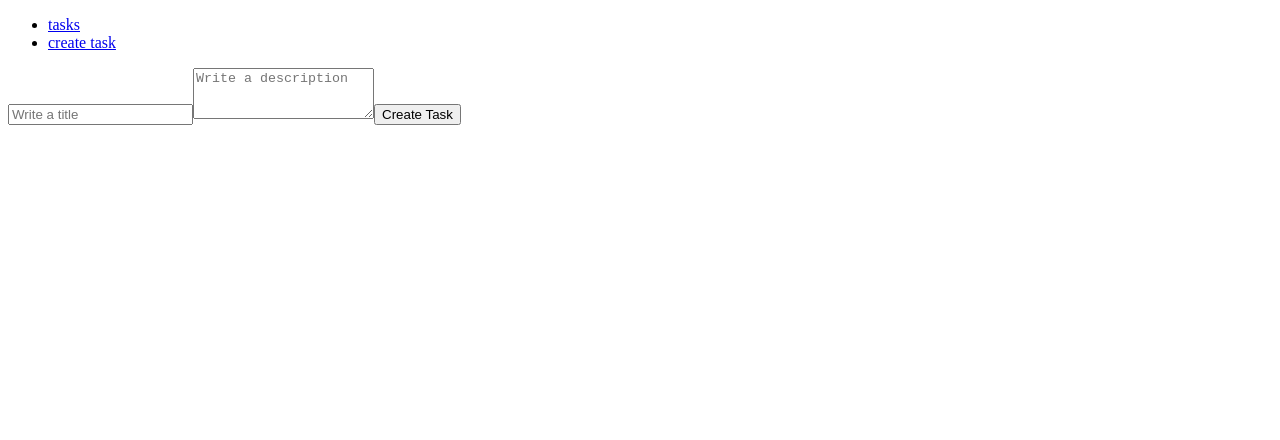
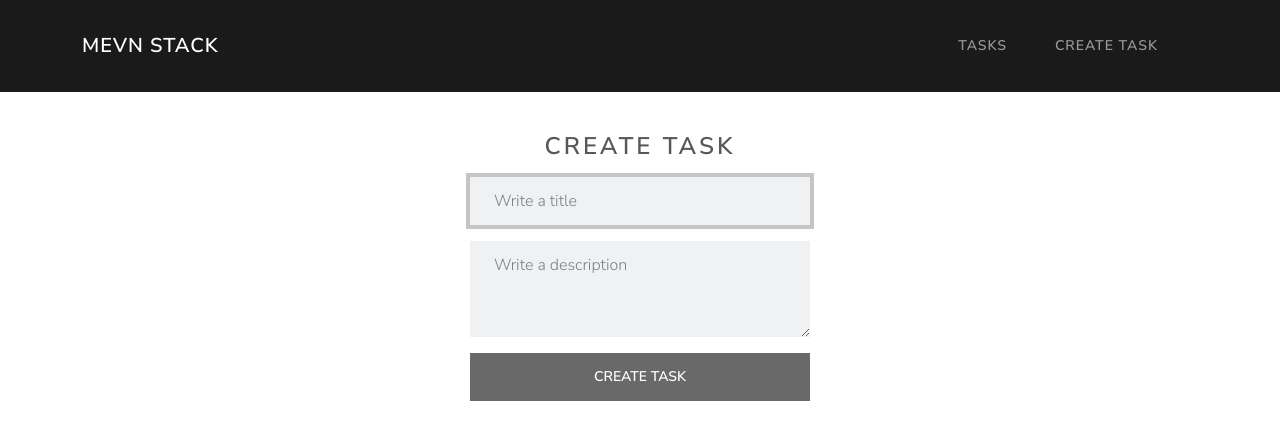
Before and after one commit to Anibal-Alpizar/MEVN-typescript, a Vue app: page /tasks/new in a window 1280 px wide. Shown: the top 440 px of the page. Built offline with nearby package versions, Linux system fonts and the light colour scheme.

Commit message:
feat: Update dependencies and add Bootswatch for improved styling

```diff
--- a/package.json
+++ b/package.json
@@ -11,6 +11,7 @@
   },
   "dependencies": {
     "axios": "^1.6.8",
+    "bootswatch": "^5.3.3",
     "vue": "^3.4.22",
     "vue-router": "^4.0.13"
   },
--- a/src/App.vue
+++ b/src/App.vue
@@ -1,10 +1,12 @@
 <script setup lang="ts">
-import Navbar from './components/Navbar.vue';
+import Navbar from "./components/Navbar.vue";
 </script>
 
 <template>
-  <Navbar/>
-  <router-view/>
+  <Navbar />
+  <div class="container">
+    <router-view />
+  </div>
 </template>
 
 <style></style>
--- a/src/components/Navbar.vue
+++ b/src/components/Navbar.vue
@@ -1,13 +1,20 @@
 <template>
-  <nav>
-    <ul>
-      <li>
-        <router-link to="/">tasks</router-link>
-      </li>
-      <li>
-        <router-link to="/tasks/new">create task</router-link>
-      </li>
-    </ul>
+  <nav class="navbar navbar-expand-lg navbar-dark bg-primary">
+    <div class="container">
+      <router-link to="/" class="navbar-brand">MEVN Stack</router-link>
+      <div>
+        <ul class="navbar-nav">
+          <li class="nav-item">
+            <router-link class="nav-link" to="/">tasks</router-link>
+          </li>
+          <li class="nav-item">
+            <router-link class="nav-link" to="/tasks/new"
+              >create task</router-link
+            >
+          </li>
+        </ul>
+      </div>
+    </div>
   </nav>
 </template>
 
--- a/src/components/TaskDetail.vue
+++ b/src/components/TaskDetail.vue
@@ -1,11 +1,25 @@
 <template>
-  <h1>Task Detail</h1>
-  <form @submit.prevent="handleUpdate()">
-    <input type="text" v-model="currentTask.title" />
-    <textarea rows="3" v-model="currentTask.description"></textarea>
-    <button type="submit">Update</button>
-    <button @click="handleDelete()" type="button">Delete</button>
-  </form>
+  <div class="col-md-4 offset-md-4 mt-4">
+    <form @submit.prevent="handleUpdate()" class="card card-body">
+      <h1 class="text-center h3 mb-3">Task Detail</h1>
+      <input
+        type="text"
+        v-model="currentTask.title"
+        class="form-control mb-3"
+      />
+      <textarea
+        rows="3"
+        v-model="currentTask.description"
+        class="form-control mb-3"
+      ></textarea>
+      <button type="submit" class="btn btn-primary">Update</button>
+    </form>
+    <div class="text-center">
+      <button @click="handleDelete()" type="button" class="btn btn-danger">
+        Delete
+      </button>
+    </div>
+  </div>
 </template>
 
 <script lang="ts">
--- a/src/components/TaskForm.vue
+++ b/src/components/TaskForm.vue
@@ -1,13 +1,29 @@
 <template>
-  <form @submit.prevent="saveTask()">
-    <input type="text" placeholder="Write a title" v-model="task.title" />
+  <div class="col-md-4 offset-md-4 mt-4">
+    <form @submit.prevent="saveTask()" class="card card-body">
+      <h1 class="text-center h3 mb-3">Create Task</h1>
+      <input
+        type="text"
+        placeholder="Write a title"
+        v-model="task.title"
+        class="form-control mb-3"
+        autofocus
+      />
       <textarea
         rows="3"
         placeholder="Write a description"
         v-model="task.description"
+        class="form-control mb-3"
       ></textarea>
-    <button type="submit">Create Task</button>
+      <button
+        type="submit"
+        class="btn btn-primary"
+        :disabled="!task.title || !task.description"
+      >
+        Create Task
+      </button>
     </form>
+  </div>
 </template>
 
 <script lang="ts">
--- a/src/components/TaskList.vue
+++ b/src/components/TaskList.vue
@@ -1,10 +1,13 @@
 <template>
-  <ul>
+    <ul class="list-group">
       <li
-      v-for="task in tasks"
+        class="list-group-item list-group-item-action"
+        style="cursor: pointer"
+        v-for="(task, index) in tasks"
         :key="task._id"
         @click="$router.push(`/tasks/${task._id}`)"
       >
+        {{ index + 1 }}.
         {{ task.title }}
       </li>
     </ul>
--- a/src/main.ts
+++ b/src/main.ts
@@ -1,5 +1,6 @@
 import { createApp } from "vue";
 import App from "./App.vue";
 import router from "./router";
+import "bootswatch/dist/lux/bootstrap.min.css";
 
 createApp(App).use(router).mount("#app");
```
Also changed, not shown: 1 other file (tests, documents, lock files or other folders). Lines whose indentation alone changed are shown as unchanged.
